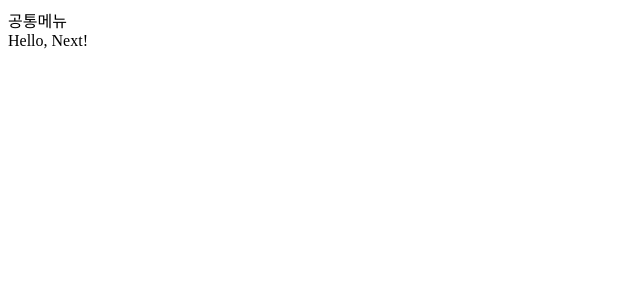
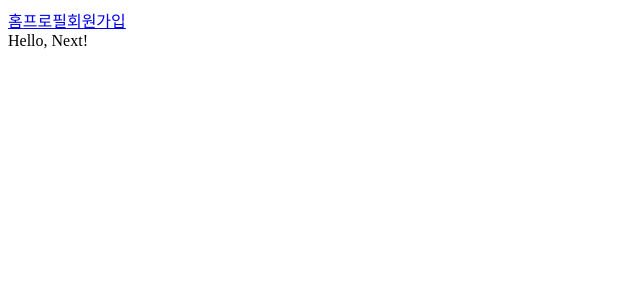
Before and after one commit to redsky0212/react_step2_next_study, a Next.js app in the folder front/: page / in a window 1280 px wide. Shown: the top 300 px of the page, without its empty margins (0-640 px from the left). Built offline with nearby package versions, Linux system fonts and the light colour scheme.

Commit message:
eslint설치

```diff
--- a/front/components/AppLayout.js
+++ b/front/components/AppLayout.js
@@ -1,10 +1,13 @@
 import React from 'react';
 import PropTypes from 'prop-types';
+import Link from 'next/link';
 
 const AppLayout = ({ children }) => {
   return (
     <div>
-      <div>공통메뉴</div>
+      <Link href="/"><a>홈</a></Link>
+      <Link href="/profile"><a>프로필</a></Link>
+      <Link href="/signup"><a>회원가입</a></Link>
       {children}
     </div>
   );
--- a/front/package.json
+++ b/front/package.json
@@ -13,5 +13,8 @@
     "prop-types": "^15.7.2",
     "react": "^17.0.1",
     "react-dom": "^17.0.1"
+  },
+  "devDependencies": {
+    "eslint": "^7.13.0"
   }
 }
```
Also changed, not shown: 2 other files (tests, documents, lock files or other folders).
